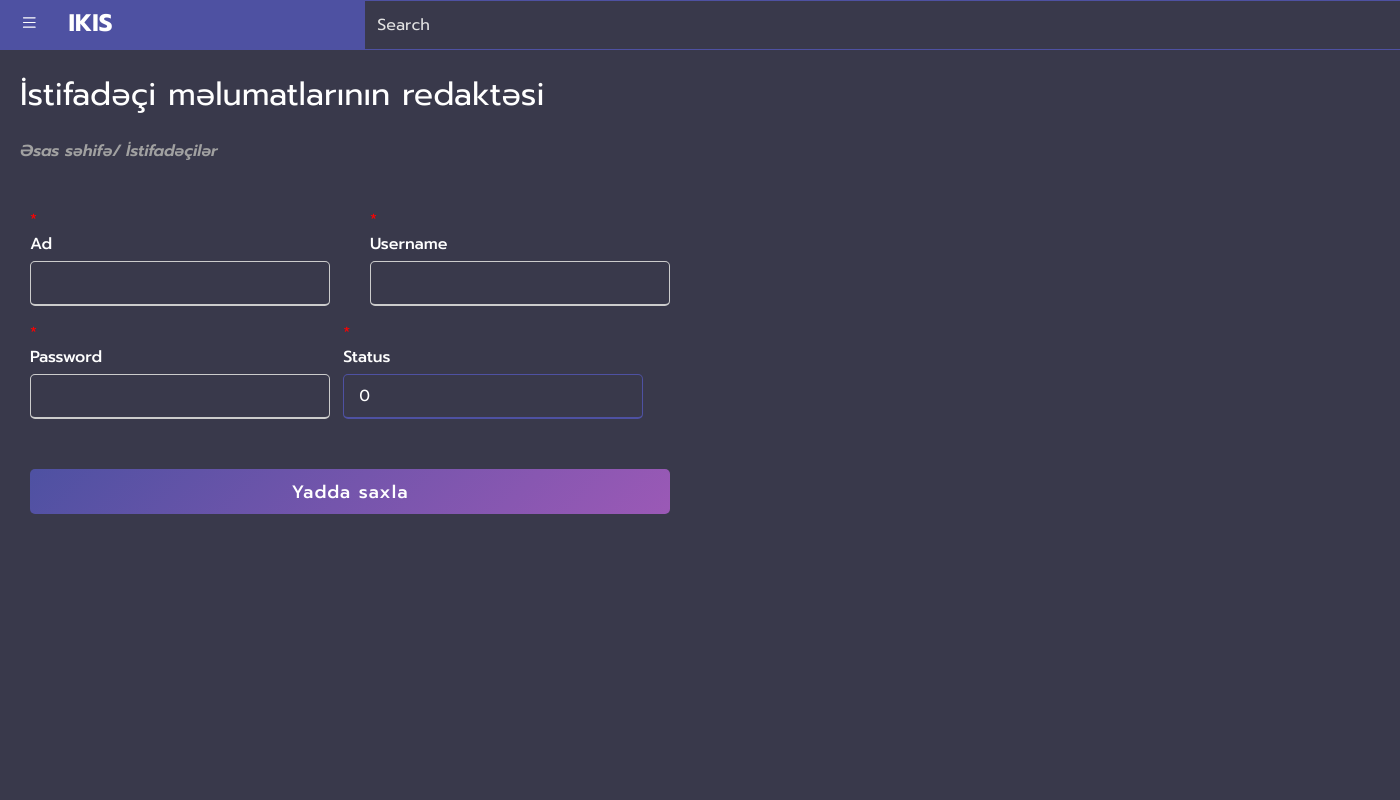
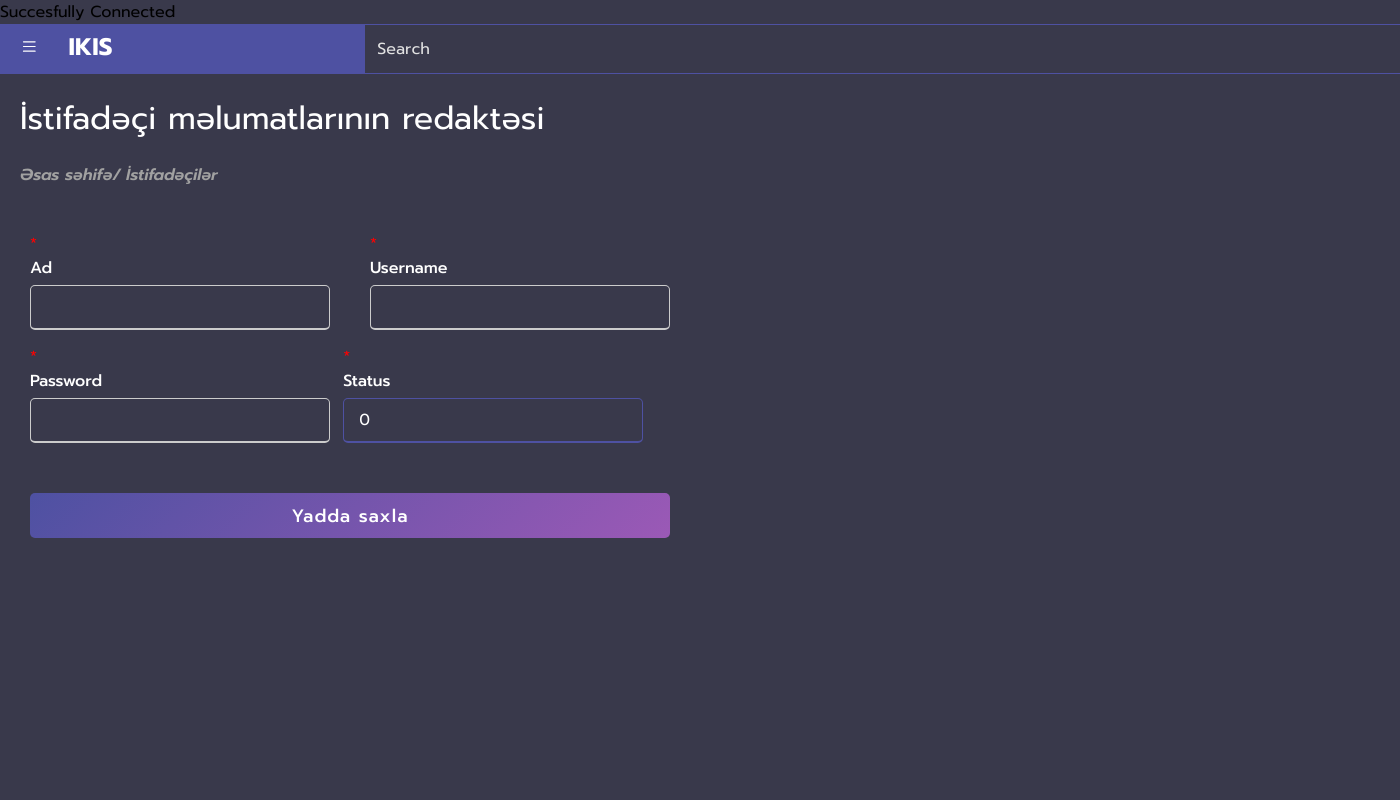
Before and after one commit to Rungrukuk/Internship, a PHP site: page /admin/create_user.php in a window 1400 px wide; the page is wider, and only the part inside the window is pictured. Run offline with PHP 8.4, Linux system fonts and the light colour scheme; some libraries are stand-ins or nearby versions; some web fonts are replaced.

Commit message:
Revert "Debug Messages has been deleted"
This reverts commit dcf884b00e666a911a345f7bada23bdce74b3a2e.

```diff
--- a/VolunteerProject/admin/create_user.php
+++ b/VolunteerProject/admin/create_user.php
@@ -55,6 +55,7 @@ if ($_SERVER["REQUEST_METHOD"] == "POST")
 
     if($usernameError == "" && $passwordError == "" && $nameError == "" && $statusError == "")
     {
+        echo "Yes";
         $sql = "INSERT INTO `users`(`name`, `username`, `password`, `status`) VALUES ('$name','$username','$password','$status')";
         if ($conn->query($sql) === TRUE)
         {
--- a/VolunteerProject/admin/functions/connections.php
+++ b/VolunteerProject/admin/functions/connections.php
@@ -10,7 +10,8 @@ $conn = new mysqli($servername, $username, $password,$dbName);
 if ($conn->connect_error) {
   die("Connection failed: " . $conn->connect_error);
 }
-
+else
+  echo "Succesfully Connected";
 
 
 ?>
```
